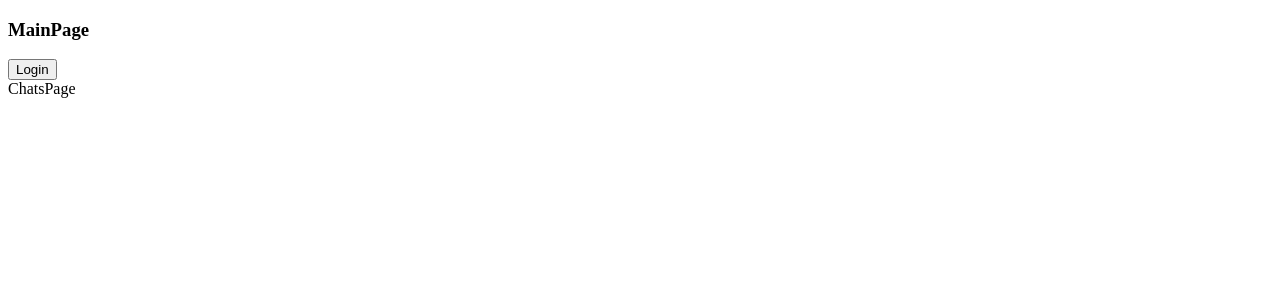
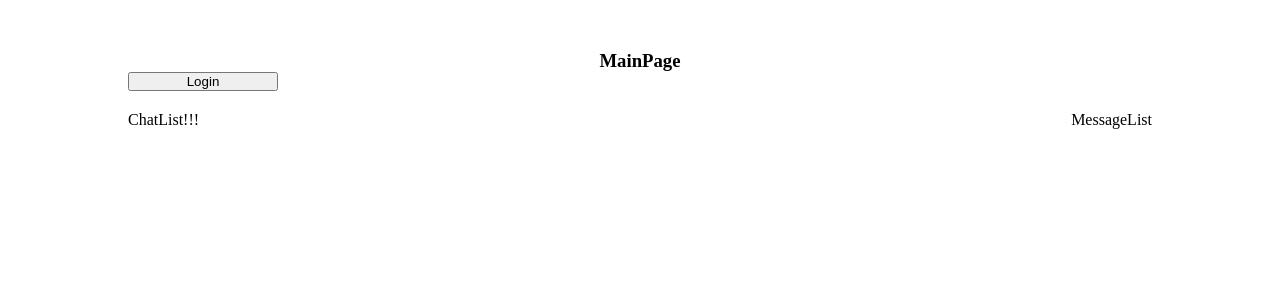
Before and after one commit to dimashikalov/green-api-test-example, a React (Create React App) app: page / in a window 1280 px wide. Shown: the top 300 px of the page. Built offline with nearby package versions, Linux system fonts and the light colour scheme.

Commit message:
added intermediate styles

```diff
--- /dev/null
+++ b/src/App.css
@@ -0,0 +1,14 @@
+* {
+  padding: 0;
+  margin: 0;
+  box-sizing: border-box;
+}
+
+.App {
+  width: 100vw;
+  align-items: center;
+  align-items: center;
+  display: flex;
+  justify-content: center;
+  padding-top: 50px;
+}
--- a/src/App.js
+++ b/src/App.js
@@ -1,5 +1,6 @@
 import AppRoutes from "./pages/AppRoutes";
 import MainPage from "./pages/MainPage/MainPage";
+import "./App.css";
 
 function App() {
   return (
--- /dev/null
+++ b/src/components/ChatList/ChatList.jsx
@@ -0,0 +1,7 @@
+import React from "react";
+
+const ChatList = () => {
+  return <div>ChatList!!!</div>;
+};
+
+export default ChatList;
--- /dev/null
+++ b/src/components/MessageList/MessageList.jsx
@@ -0,0 +1,7 @@
+import React from "react";
+
+const MessageList = () => {
+  return <div>MessageList</div>;
+};
+
+export default MessageList;
--- /dev/null
+++ b/src/index.css
@@ -0,0 +1,11 @@
+* {
+  margin: 0;
+  padding: 0;
+}
+
+html,
+body,
+#root {
+  height: 100%;
+  text-decoration: "none";
+}
--- a/src/index.js
+++ b/src/index.js
@@ -2,6 +2,7 @@ import React from "react";
 import ReactDOM from "react-dom/client";
 import App from "./App";
 import { BrowserRouter } from "react-router-dom";
+import "./index.css";
 
 const root = ReactDOM.createRoot(document.getElementById("root"));
 root.render(
--- a/src/pages/ChatsPage/ChatsPage.jsx
+++ b/src/pages/ChatsPage/ChatsPage.jsx
@@ -1,7 +1,15 @@
 import React from "react";
+import ChatList from "../../components/ChatList/ChatList";
+import MessageList from "../../components/MessageList/MessageList";
+import "./chatList.css";
 
 const ChatsPage = () => {
-  return <div>ChatsPage</div>;
+  return (
+    <div className="chatListWrapper">
+      <ChatList />
+      <MessageList />
+    </div>
+  );
 };
 
 export default ChatsPage;
--- /dev/null
+++ b/src/pages/ChatsPage/chatList.css
@@ -0,0 +1,6 @@
+.chatListWrapper {
+  display: flex;
+  justify-content: space-between;
+  margin-top: 20px;
+  width: 100%;
+}
--- a/src/pages/LoginPage/LoginPage.jsx
+++ b/src/pages/LoginPage/LoginPage.jsx
@@ -1,4 +1,5 @@
 import React from "react";
+import "./loginPage.css";
 
 const LoginPage = () => {
   return <div>LoginPage</div>;
--- a/src/pages/MainPage/MainPage.jsx
+++ b/src/pages/MainPage/MainPage.jsx
@@ -1,14 +1,18 @@
 import React, { useState } from "react";
 import LoginPage from "../LoginPage/LoginPage";
 import ChatsPage from "../ChatsPage/ChatsPage";
+import "./mainPage.css";
 
 const MainPage = () => {
   const [isAuth, setIsAuth] = useState(false);
   const handleClick = () => setIsAuth((prev) => !isAuth);
   return (
-    <div>
-      <h3>MainPage</h3>
-      <button onClick={handleClick}>{isAuth ? "Logout" : "Login"}</button>
+    <div className="wrapper">
+      <div>
+        <h3>MainPage</h3>
+        <button onClick={handleClick}>{isAuth ? "Logout" : "Login"}</button>
+      </div>
+
       {isAuth ? <LoginPage /> : <ChatsPage />}
     </div>
   );
--- /dev/null
+++ b/src/pages/MainPage/mainPage.css
@@ -0,0 +1,11 @@
+.wrapper {
+  width: 80%;
+}
+
+h3 {
+  text-align: center;
+}
+
+button {
+  width: 150px;
+}
```
Also changed, not shown: src/pages/LoginPage/loginPage.css (added).
